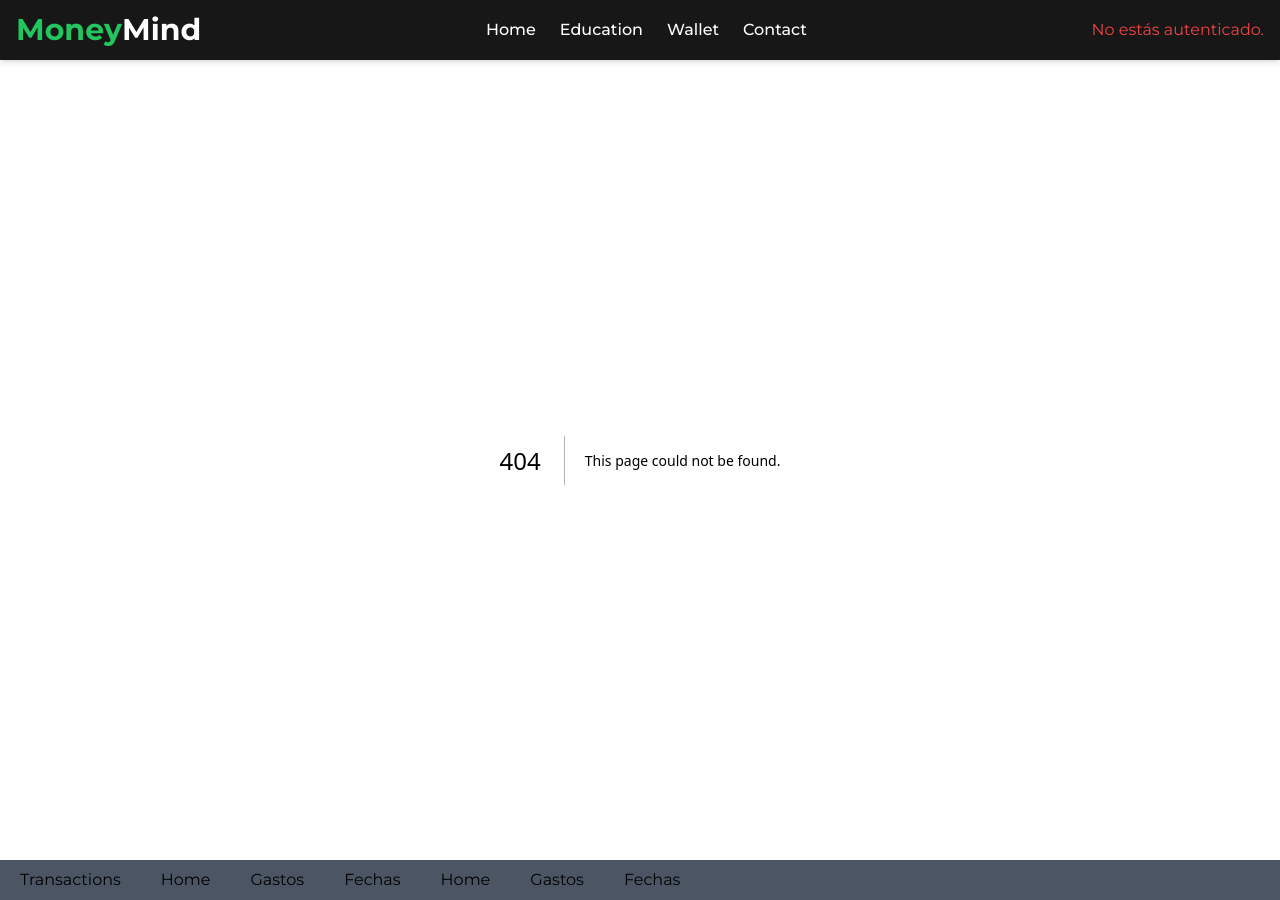
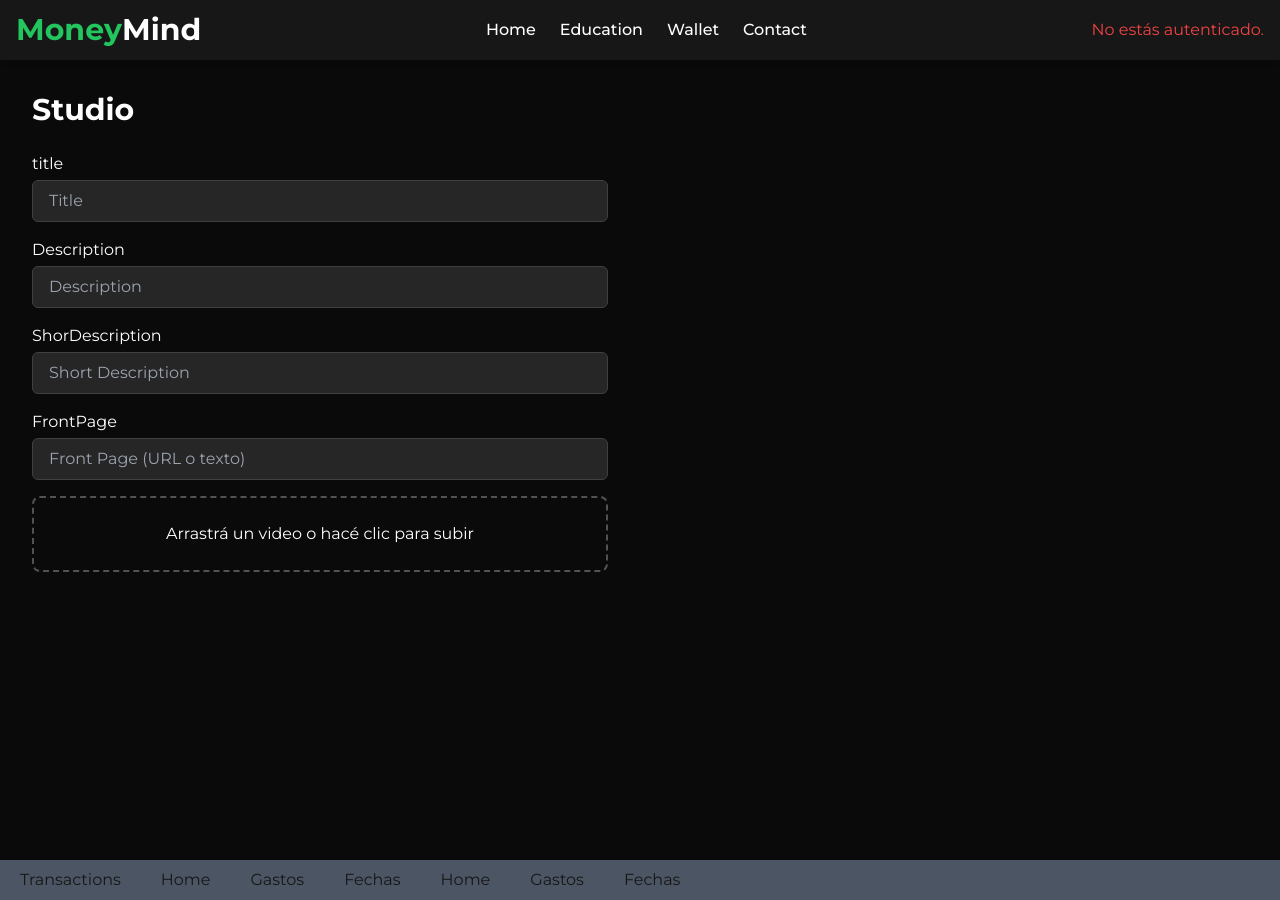
Before and after one commit to Lau-szutner/Money-Mind, a Next.js app in the folder frontend/: page /creators/studio in a window 1280 px wide. Before the commit this address had no page. Built offline with nearby package versions, Linux system fonts and the light colour scheme.

Commit message:
CRUD education

```diff
--- /dev/null
+++ b/frontend/src/app/creators/page.tsx
@@ -0,0 +1,10 @@
+// app/education/page.tsx
+
+export default function CreatosHomePage() {
+  return (
+    <main className="min-h-screen p-8 bg-neutral-950 text-white">
+      <h1 className="text-3xl font-bold mb-4">Creators</h1>
+      <p>Información sobre tu formación académica, cursos, etc.</p>
+    </main>
+  );
+}
--- /dev/null
+++ b/frontend/src/app/creators/studio/page.tsx
@@ -0,0 +1,36 @@
+// app/education/page.tsx
+
+export default function Studio() {
+  return (
+    <main className="min-h-screen p-8 bg-neutral-950 text-white">
+      <h1 className="text-3xl font-bold mb-6">Studio</h1>
+
+      <form action="" method="post" className="flex flex-col gap-4 max-w-xl">
+        {[
+          { name: 'title', placeholder: 'Title' },
+          { name: 'Description', placeholder: 'Description' },
+          { name: 'ShorDescription', placeholder: 'Short Description' },
+          { name: 'FrontPage', placeholder: 'Front Page (URL o texto)' },
+        ].map((field) => (
+          <label key={field.name} className="flex flex-col gap-1">
+            {field.name}
+            <input
+              type="text"
+              name={field.name}
+              placeholder={field.placeholder}
+              className="px-4 py-2 rounded-md bg-neutral-800 text-white border border-neutral-700 focus:outline-none focus:ring-2 focus:ring-blue-500"
+            />
+          </label>
+        ))}
+
+        <label
+          htmlFor="videoInput"
+          className="border-2 border-dashed border-neutral-600 p-6 rounded-lg text-center cursor-pointer hover:bg-neutral-800 transition-colors"
+        >
+          Arrastrá un video o hacé clic para subir
+          <input id="videoInput" type="file" accept="video/*" hidden />
+        </label>
+      </form>
+    </main>
+  );
+}
```
Also changed, not shown: 1 other file (tests, documents, lock files or other folders).
